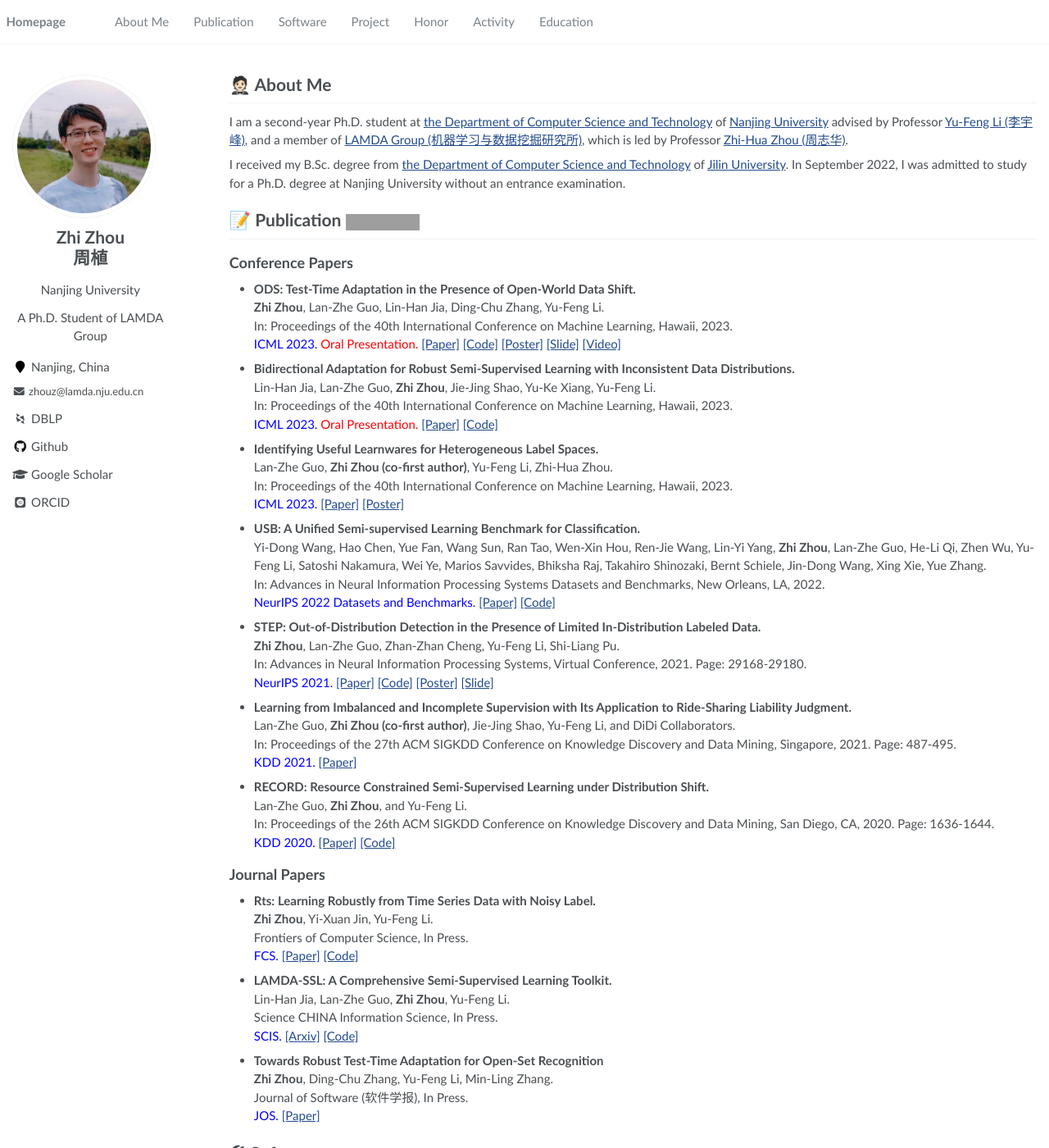
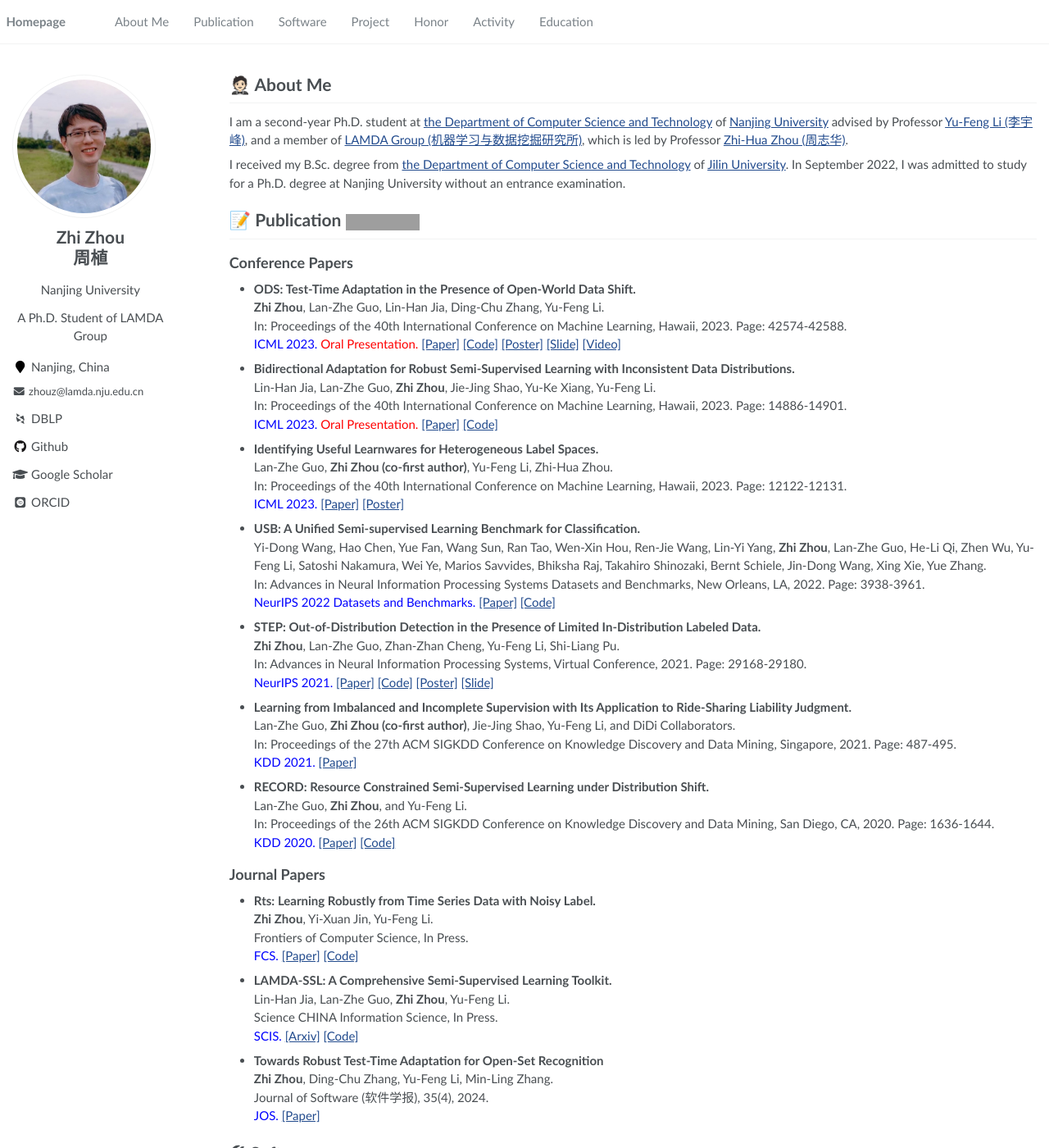
Before and after one commit to cyd24/cyd24.github.io, a Jekyll site: the page built from _pages/about.md, in a window 1280 px wide and 1400 px high. Shown: the whole window at 82% size. Built offline with Jekyll 4.4.1, drawn with Linux system fonts in a browser that asks for light colours; some web fonts are replaced; grey boxes are pictures that could not be loaded.

Commit message:
Update about.md
* Add pages

```diff
--- a/_pages/about.md
+++ b/_pages/about.md
@@ -49,7 +49,7 @@ In: Proceedings of the 40th International Conference on Machine Learning, Hawaii
 
 - **ODS: Test-Time Adaptation in the Presence of Open-World Data Shift.** <br>
 **Zhi Zhou**, Lan-Zhe Guo, Lin-Han Jia, Ding-Chu Zhang, Yu-Feng Li. <br>
-In: Proceedings of the 40th International Conference on Machine Learning, Hawaii, 2023. <br>
+In: Proceedings of the 40th International Conference on Machine Learning, Hawaii, 2023. Page: 42574-42588.<br>
 <span style="color:blue">ICML 2023.</span>
 <span style="color:red">Oral Presentation.</span>
 [[Paper]](../resources/ICML2023_ODS.pdf)
@@ -60,7 +60,7 @@ In: Proceedings of the 40th International Conference on Machine Learning, Hawaii
 
 - **Bidirectional Adaptation for Robust Semi-Supervised Learning with Inconsistent Data Distributions.** <br>
 Lin-Han Jia, Lan-Zhe Guo, **Zhi Zhou**, Jie-Jing Shao, Yu-Ke Xiang, Yu-Feng Li. <br>
-In: Proceedings of the 40th International Conference on Machine Learning, Hawaii, 2023. <br>
+In: Proceedings of the 40th International Conference on Machine Learning, Hawaii, 2023. Page: 14886-14901.<br>
 <span style="color:blue">ICML 2023.</span>
 <span style="color:red">Oral Presentation.</span>
 [[Paper]](../resources/ICML2023_SSL.pdf)
@@ -68,14 +68,14 @@ In: Proceedings of the 40th International Conference on Machine Learning, Hawaii
 
 - **Identifying Useful Learnwares for Heterogeneous Label Spaces.** <br>
 Lan-Zhe Guo, **Zhi Zhou (co-first author)**, Yu-Feng Li, Zhi-Hua Zhou. <br>
-In: Proceedings of the 40th International Conference on Machine Learning, Hawaii, 2023. <br>
+In: Proceedings of the 40th International Conference on Machine Learning, Hawaii, 2023. Page: 12122-12131. <br>
 <span style="color:blue">ICML 2023.</span>
 [[Paper]](../resources/ICML2023_learnware.pdf)
 [[Poster]](../resources/ICML2023_learnware_Poster.png)
 
 - **USB: A Unified Semi-supervised Learning Benchmark for Classification.** <br>
 Yi-Dong Wang, Hao Chen, Yue Fan, Wang Sun, Ran Tao, Wen-Xin Hou, Ren-Jie Wang, Lin-Yi Yang, **Zhi Zhou**, Lan-Zhe Guo, He-Li Qi, Zhen Wu, Yu-Feng Li, Satoshi Nakamura, Wei Ye, Marios Savvides, Bhiksha Raj, Takahiro Shinozaki, Bernt Schiele, Jin-Dong Wang, Xing Xie, Yue Zhang.<br>
-In: Advances in Neural Information Processing Systems Datasets and Benchmarks, New Orleans, LA, 2022. <br>
+In: Advances in Neural Information Processing Systems Datasets and Benchmarks, New Orleans, LA, 2022. Page: 3938-3961.<br>
 <span style="color:blue">NeurIPS 2022 Datasets and Benchmarks.</span>
 [[Paper]](../resources/NeurIPS2022_USB.pdf)
 [[Code]](https://github.com/microsoft/Semi-supervised-learning)
@@ -119,7 +119,7 @@ Science CHINA Information Science, In Press. <br>
 
 - **Towards Robust Test-Time Adaptation for Open-Set Recognition** <br>
 **Zhi Zhou**, Ding-Chu Zhang, Yu-Feng Li, Min-Ling Zhang. <br>
-Journal of Software (软件学报), In Press. <br>
+Journal of Software (软件学报), 35(4), 2024. <br>
 <span style="color:blue">JOS.</span>
 [[Paper]](http://www.jos.org.cn/jos/article/abstract/7009?st=article_issue&bsh_bid=5968787845)
 
```
